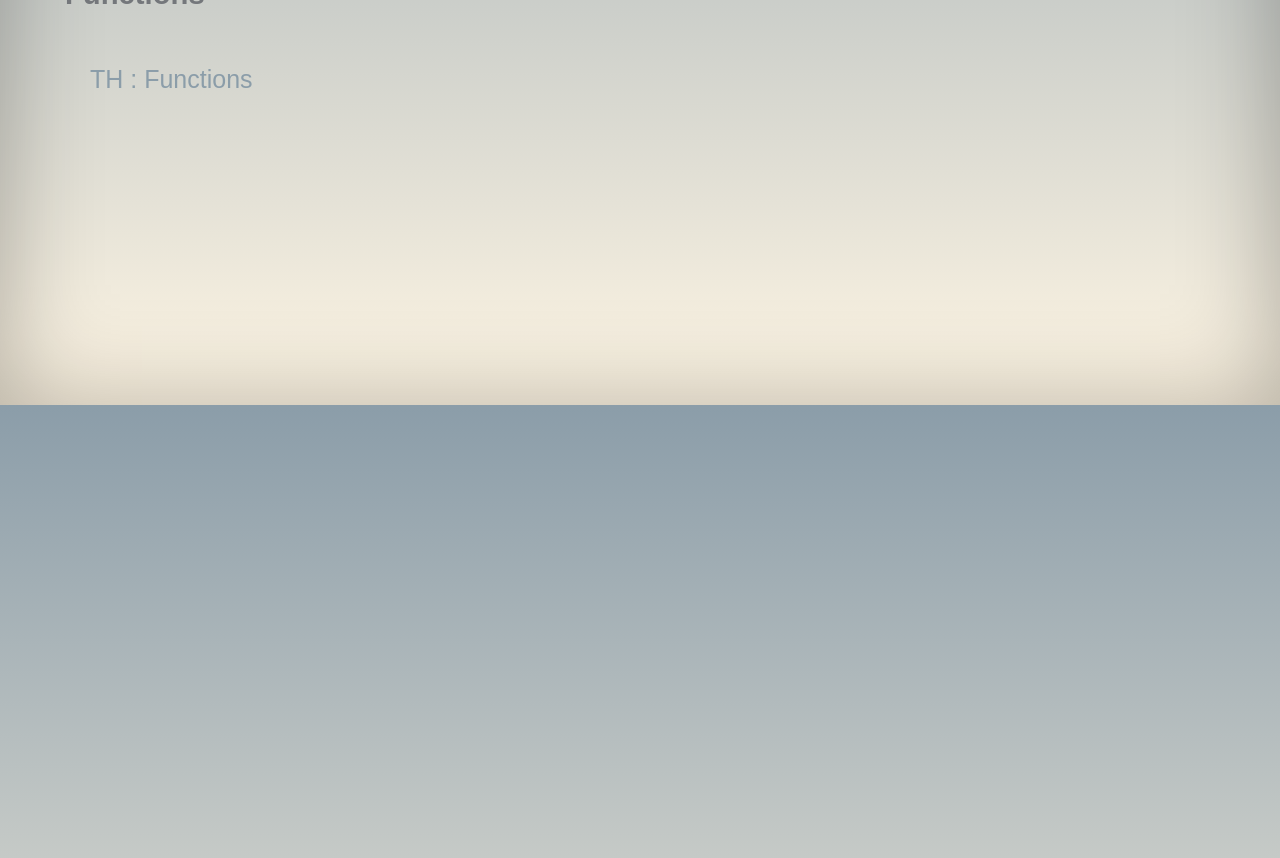
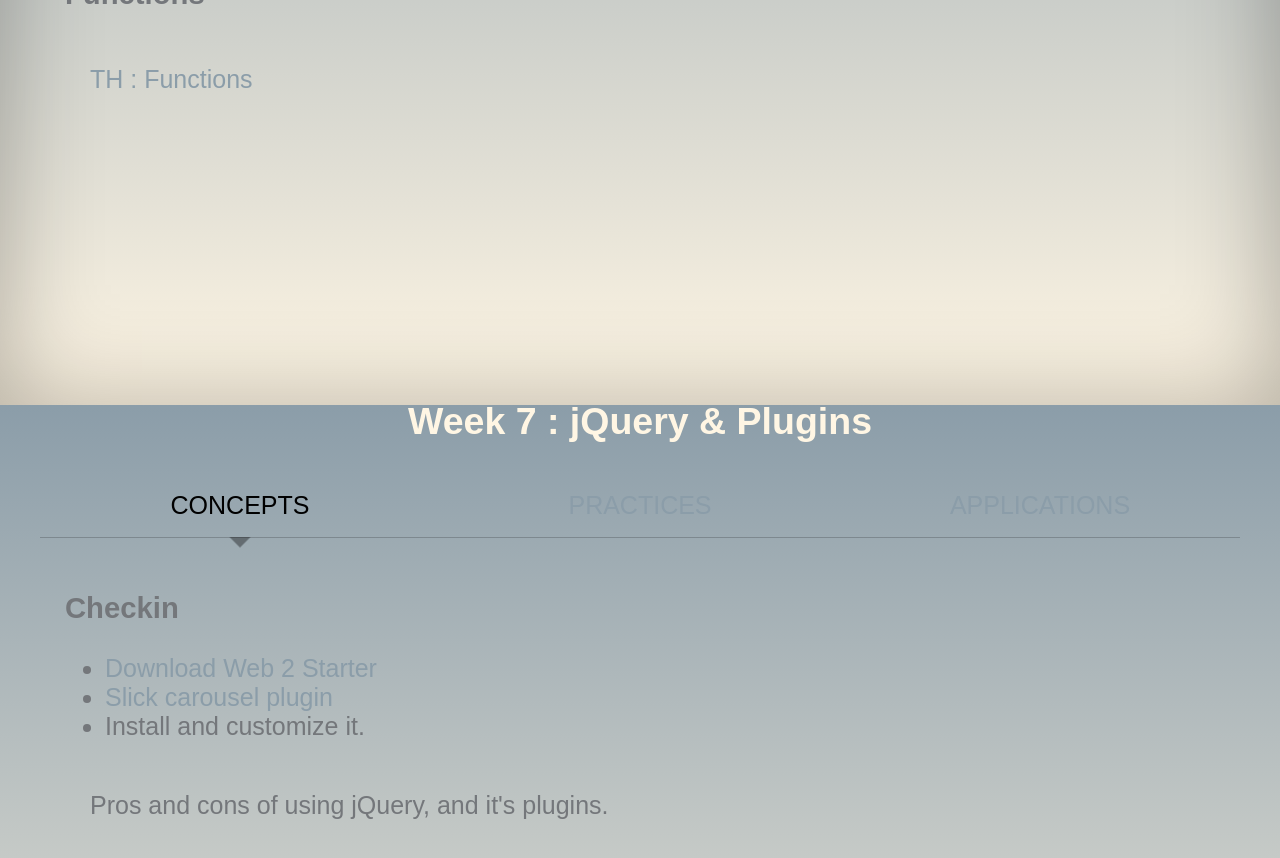
Before and after one commit to vcd/ARCHIVE-378, a Jekyll site: the page built from index.html, in a window 1280 px wide and 900 px high, scrolled down 495 px. Shown: the top 858 px of the window. Built offline with Jekyll 4.4.1, drawn with Linux system fonts in a browser that asks for light colours.

Commit message:
Update index.html

```diff
--- a/index.html
+++ b/index.html
@@ -48,3 +48,49 @@ layout: default
 
 	</div><!-- /tabs -->
 </section>
+
+<!-- Week 7 -->
+<section>
+	<div class="tabs tabs-style-linetriangle">
+		<nav>
+			<h2>Week 7 : jQuery &amp; Plugins</h2>
+			{% include tab-nav-a.html %}
+		</nav>
+
+		<div class="content-wrap">
+			<section id="concept">
+				<h3>Checkin</h3>
+				<ul>
+					<li><a href="https://github.com/vcd/web-2-starter">Download Web 2 Starter</a></li>
+					<li><a href="http://kenwheeler.github.io/slick/">Slick carousel plugin</a></li>
+					<li>Install and customize it.</li>
+				</ul>
+
+				<p>Pros and cons of using jQuery, and it's plugins.</p>
+			</section>
+
+			<section id="practice">
+				<h3>Zoom Plugin</h3>
+				<ul>
+					<li><a href="https://db.tt/BeWQ5R0N">Download Exercise</a></li>
+					<li>Install Plugin</li>
+				</ul>
+
+
+				<h3>Plugin PaLooza</h3>
+				<ul>
+					<li><a href="https://github.com/vcd/web-2-starter">Download Web 2 Starter</a></li>
+					<li>Find a plugin from <a href="http://unheap.com">Unheap.com</a></li>
+					<li>Install and customize it.</li>
+				</ul>
+			</section>
+
+
+			<section id="application">
+				<h3>jQuery Plugins</h3>
+
+			</section>
+		</div><!-- /content -->
+
+	</div><!-- /tabs -->
+</section>
```
